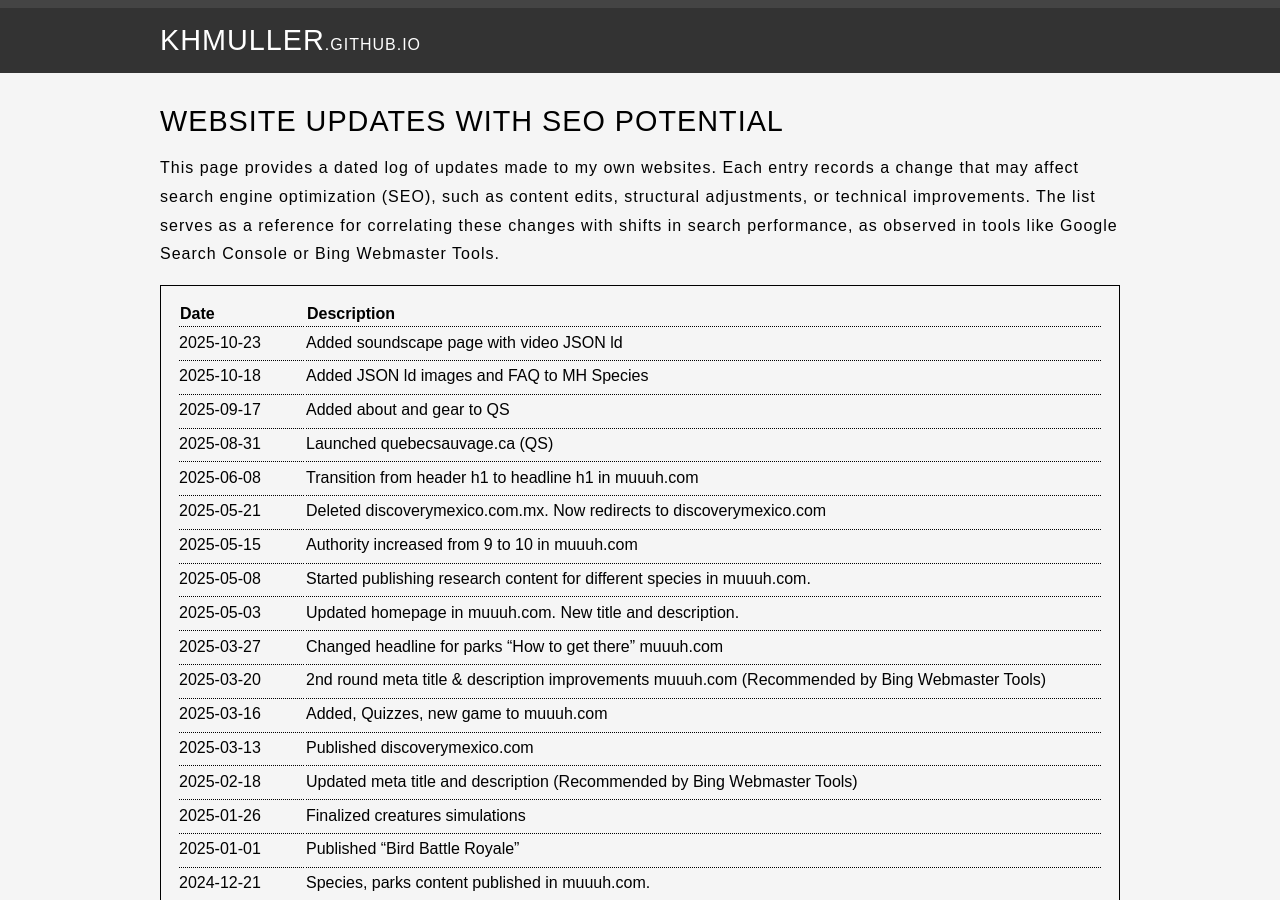
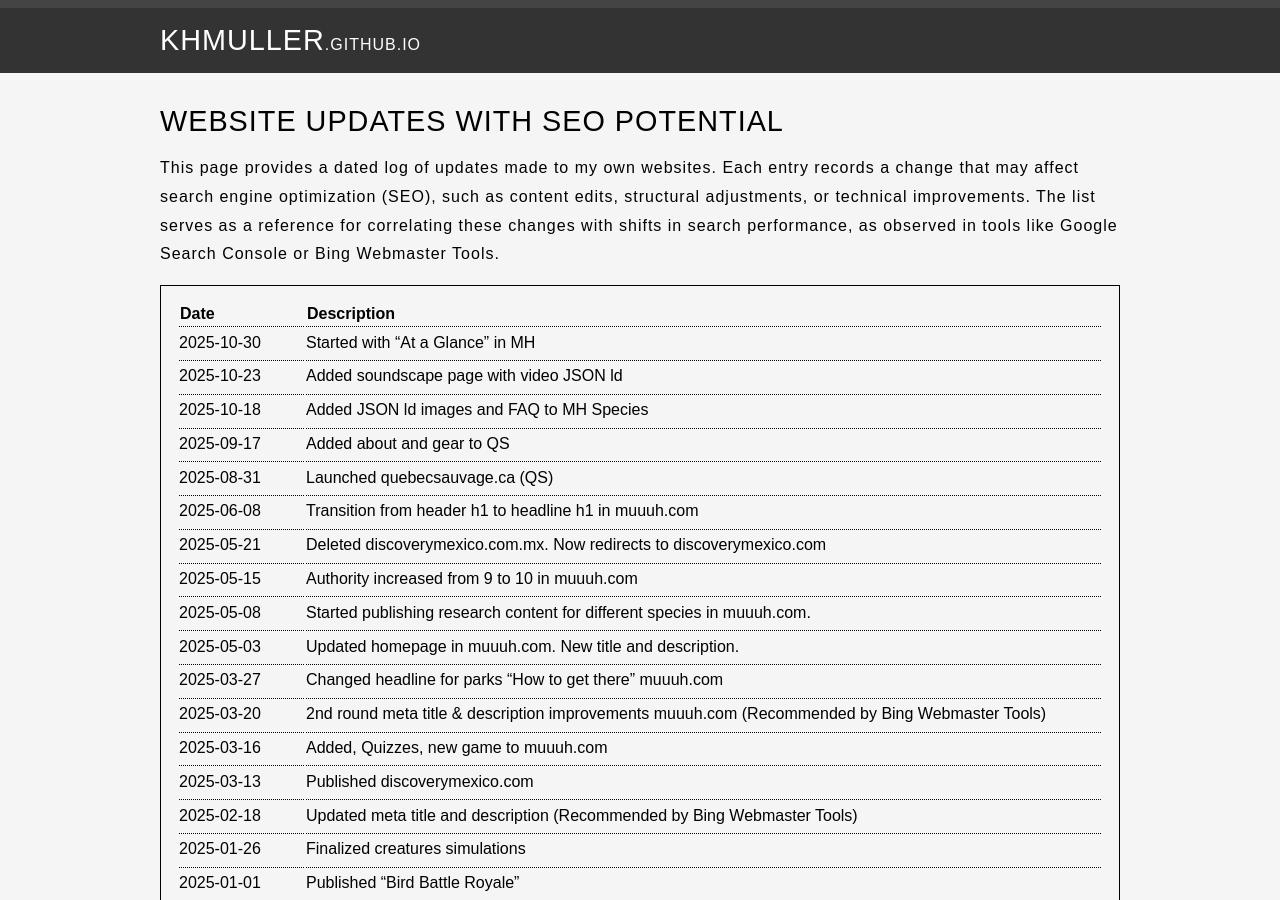
Before and after one commit to KHMuller/khmuller.github.io, a Jekyll site: the page built from updates/index.md, in a window 1280 px wide and 900 px high. Built offline with Jekyll 4.4.1, drawn with Linux system fonts in a browser that asks for light colours.

Commit message:
mini update

```diff
--- a/updates/index.md
+++ b/updates/index.md
@@ -10,6 +10,7 @@ This page provides a dated log of updates made to my own websites. Each entry re
 
 |Date|Description|
 |:---|:---|
+|2025-10-30|Started with "At a Glance" in MH|
 |2025-10-23|Added soundscape page with video JSON ld|
 |2025-10-18|Added JSON ld images and FAQ to MH Species|
 |2025-09-17|Added about and gear to QS|
```
